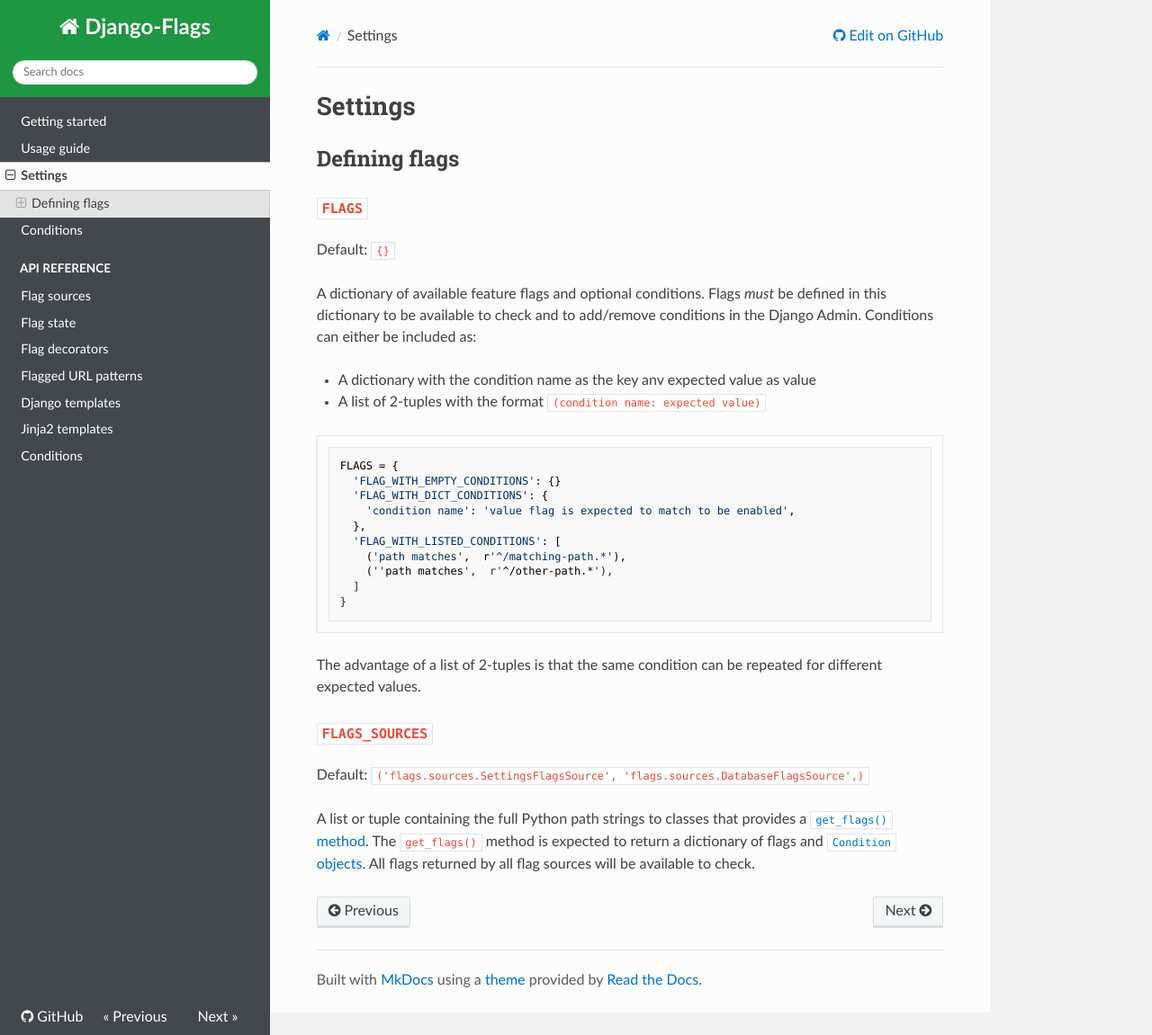
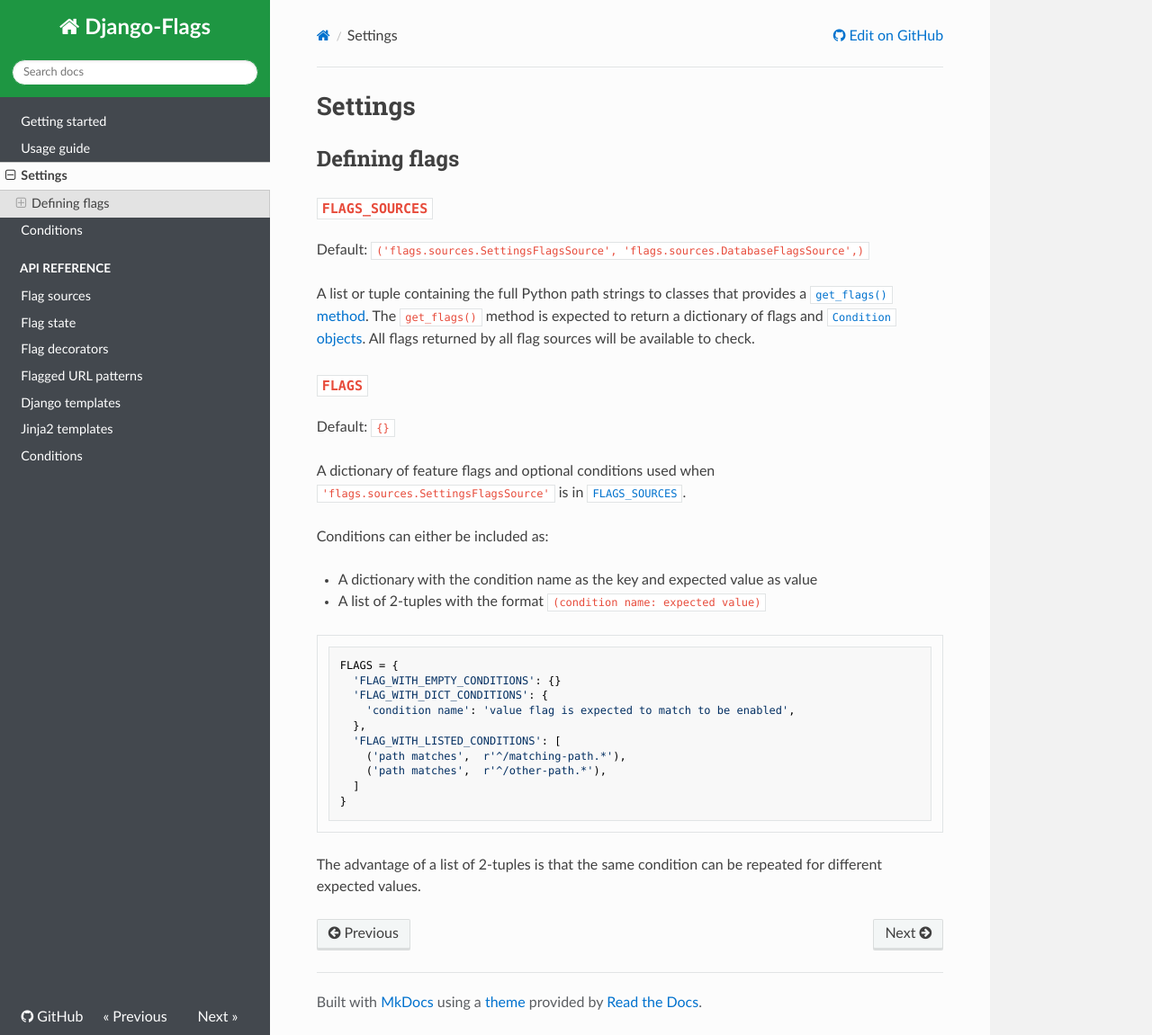
Before and after one commit to cfpb/django-flags, an MkDocs documentation site: the page built from docs/settings.md, in a window 1280 px wide and 1151 px high. Shown: the whole window at 90% size. Built offline with MkDocs 1.6.1, drawn with Linux system fonts in a browser that asks for light colours; nearby versions of some CDN libraries; old or Windows-style settings are respelled for this version of MkDocs.

Commit message:
Documentation corrections

````diff
--- a/docs/settings.md
+++ b/docs/settings.md
@@ -1,14 +1,22 @@
 # Settings
 
 ## Defining flags
+
+### `FLAGS_SOURCES`
+
+Default: `('flags.sources.SettingsFlagsSource', 'flags.sources.DatabaseFlagsSource',)`
+
+A list or tuple containing the full Python path strings to classes that provides a [`get_flags()` method](api/sources/#flag-sources). The `get_flags()` method is expected to return a dictionary of flags and [`Condition` objects](api/sources/#conditioncondition-value-sourcenone-objnone). All flags returned by all flag sources will be available to check.
 
 ### `FLAGS`
 
 Default: `{}`
 
-A dictionary of available feature flags and optional conditions. Flags *must* be defined in this dictionary to be available to check and to add/remove conditions in the Django Admin. Conditions can either be included as:
+A dictionary of feature flags and optional conditions used when `'flags.sources.SettingsFlagsSource'` is in [`FLAGS_SOURCES`](#flag_sources).
 
-- A dictionary with the condition name as the key anv expected value as value
+Conditions can either be included as:
+
+- A dictionary with the condition name as the key and expected value as value
 - A list of 2-tuples with the format `(condition name: expected value)`
 
 ```python
@@ -19,15 +27,9 @@
   },
   'FLAG_WITH_LISTED_CONDITIONS': [
     ('path matches',  r'^/matching-path.*'),
-    (''path matches',  r'^/other-path.*'),
+    ('path matches',  r'^/other-path.*'),
   ]
 }
 ```
 
 The advantage of a list of 2-tuples is that the same condition can be repeated for different expected values.
-
-### `FLAGS_SOURCES`
-
-Default: `('flags.sources.SettingsFlagsSource', 'flags.sources.DatabaseFlagsSource',)`
-
-A list or tuple containing the full Python path strings to classes that provides a [`get_flags()` method](api/sources/#flag-sources). The `get_flags()` method is expected to return a dictionary of flags and [`Condition` objects](api/sources/#conditioncondition-value-sourcenone-objnone). All flags returned by all flag sources will be available to check.
````
Also changed, not shown: docs/api/sources.md (+1 -1 lines).
